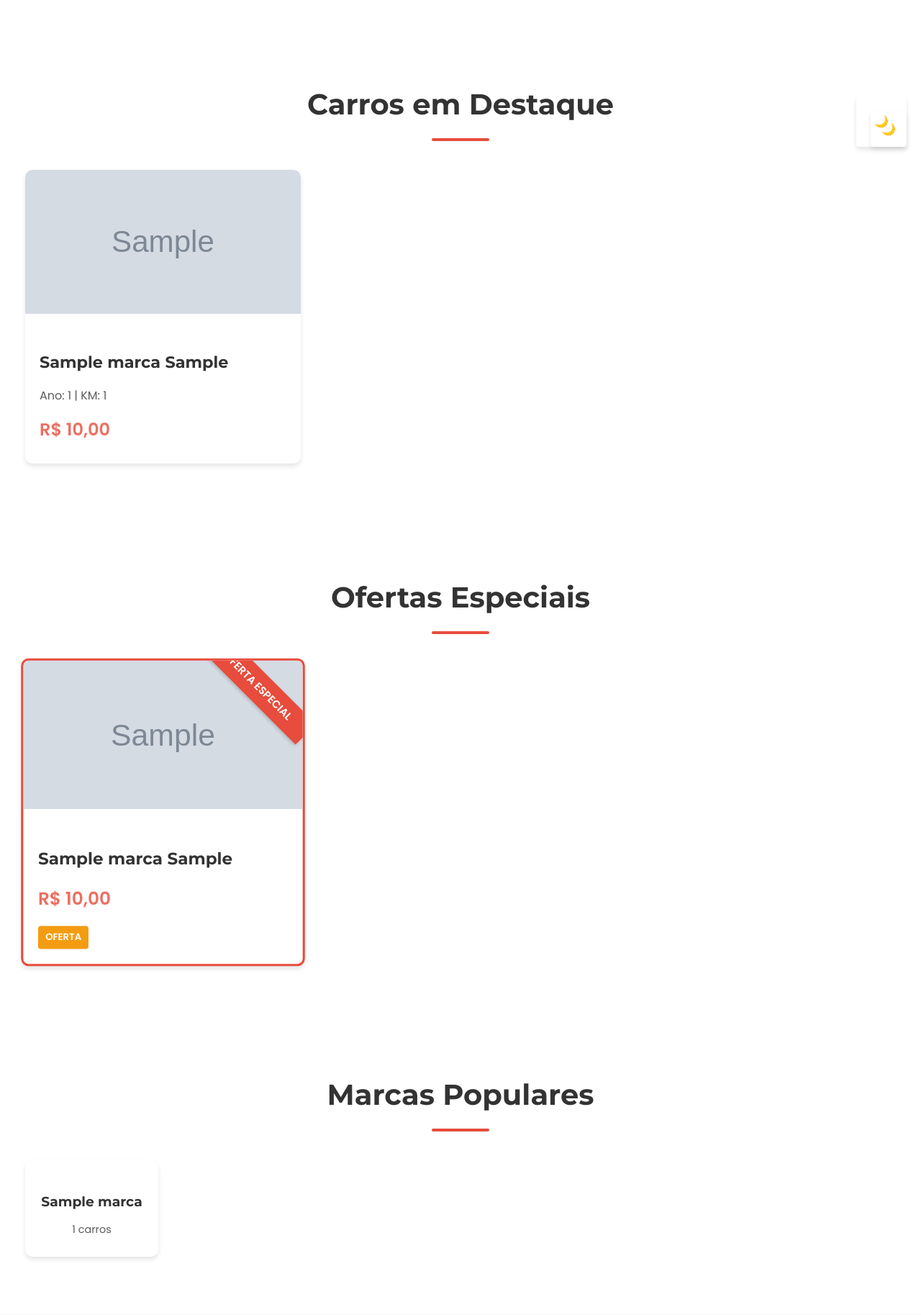
After one commit to GGneto10/carros_2, a Django app: page /home/ in a window 1280 px wide. The commit adds this page. Shown: the part 576-2403 px from the top of the page at 72% size. Run offline with Django 5.2, Linux system fonts and the light colour scheme; tables that the repository leaves empty hold one stand-in row (values such as "Sample post"); grey boxes marked "Sample" are stand-in pictures.

Commit message:
criaçãode nova view(HomeView) , adição de nova página, melhorias no formato de entrada no site.

```diff
--- a/app/app/templates/base.html
+++ b/app/app/templates/base.html
@@ -157,7 +157,7 @@
     <nav>
       <ul>
         <li class="logo">Cangaro Multimarcas</li>
-        <li><a href="#">Home</a></li>
+        <li><a href="/home/">Home</a></li>
         <li><a href="/lista/">Carros</a></li>
         <!-- Botão Cadastrar Carros com estilo igual aos outros -->
         <li><a href="/add/carros">Cadastrar Carros</a></li>
@@ -187,8 +187,8 @@
 
   <footer>
     <p>&copy; 2024 Cangaro Multimarcas - Todos os direitos reservados</p>
-    <p>Endereço: Sua Rua, 123 - Sua Cidade - Seu Estado</p>
-    <p>Telefone: (00) 00000-0000 | Email: contato@cangaromultimarcas.com.br</p>
+    <p>Endereço: Sua Rua, 123 - Natal - RN</p>
+    <p>Telefone: (84) 99447-3369 | Email: cangaromultimarcas@gmail.com</p>
   </footer>
 
   <script>
--- /dev/null
+++ b/app/app/templates/home.html
@@ -0,0 +1,451 @@
+<!DOCTYPE html>
+<html lang="pt-br">
+<head>
+    <meta charset="UTF-8">
+    <meta name="viewport" content="width=device-width, initial-scale=1.0">
+    <title>AutoPremium - Encontre Seu Carro Ideal</title>
+    <link href="https://fonts.googleapis.com/css2?family=Montserrat:wght@400;500;600;700&family=Roboto:wght@300;400;500&display=swap" rel="stylesheet">
+    <style>
+        :root {
+            --primary: #2c3e50;
+            --secondary: #e74c3c;
+            --accent: #3498db;
+            --light: #ecf0f1;
+            --dark: #2c3e50;
+            --success: #27ae60;
+            --warning: #f39c12;
+            --shadow: 0 4px 6px rgba(0, 0, 0, 0.1);
+            --shadow-hover: 0 10px 15px rgba(0, 0, 0, 0.2);
+            --transition: all 0.3s ease;
+
+            /* Variáveis para modo escuro */
+            --bg-color: #f8f9fa;
+            --text-color: #333;
+            --card-bg: white;
+            --section-bg: transparent;
+        }
+
+        [data-theme="dark"] {
+            --bg-color: #1a1a1a;
+            --text-color: #f0f0f0;
+            --card-bg: #2d2d2d;
+            --section-bg: transparent;
+            --dark: #f0f0f0;
+        }
+
+        body {
+            font-family: 'Roboto', sans-serif;
+            color: var(--text-color);
+            line-height: 1.6;
+            background-color: var(--bg-color);
+            transition: background-color 0.3s ease, color 0.3s ease;
+        }
+
+        h1, h2, h3, h4, h5 {
+            font-family: 'Montserrat', sans-serif;
+            font-weight: 700;
+            margin-bottom: 1rem;
+            color: var(--text-color);
+        }
+
+        .home-container {
+            max-width: 1400px;
+            margin: 0 auto;
+            padding: 0 15px;
+        }
+
+        /* Botão de alternar tema */
+        .theme-toggle {
+            position: fixed;
+            bottom: 20px;
+            right: 20px;
+            background: var(--card-bg);
+            border: 2px solid var(--secondary);
+            width: 50px;
+            height: 50px;
+            border-radius: 50%;
+            display: flex;
+            align-items: center;
+            justify-content: center;
+            cursor: pointer;
+            box-shadow: var(--shadow);
+            z-index: 1000;
+            font-size: 1.2rem;
+        }
+
+        /* Hero Section */
+        .hero-section {
+            background: linear-gradient(rgba(0, 0, 0, 0.7), rgba(0, 0, 0, 0.7)), url('https://images.unsplash.com/photo-1537005081207-04f90e3ba640?ixlib=rb-1.2.1&auto=format&fit=crop&w=1600&h=800&q=80') no-repeat center center/cover;
+            color: white;
+            padding: 100px 0;
+            text-align: center;
+            border-radius: 10px;
+            margin: 20px 0;
+        }
+
+        .hero-content h1 {
+            font-size: 3.5rem;
+            margin-bottom: 20px;
+            text-shadow: 2px 2px 4px rgba(0, 0, 0, 0.5);
+        }
+
+        .hero-content p {
+            font-size: 1.5rem;
+            margin-bottom: 30px;
+        }
+
+        .hero-search {
+            display: flex;
+            max-width: 700px;
+            margin: 0 auto;
+            box-shadow: var(--shadow);
+            border-radius: 50px;
+            overflow: hidden;
+        }
+
+        .hero-search input {
+            flex: 1;
+            padding: 18px 25px;
+            border: none;
+            font-size: 1.1rem;
+        }
+
+        .hero-search button {
+            background: var(--secondary);
+            color: white;
+            border: none;
+            padding: 0 30px;
+            font-weight: 600;
+            font-size: 1.1rem;
+            cursor: pointer;
+            transition: var(--transition);
+        }
+
+        .hero-search button:hover {
+            background: #c0392b;
+        }
+
+        /* Sections */
+        .section {
+            padding: 60px 0;
+            background-color: var(--section-bg);
+        }
+
+        .section h2 {
+            text-align: center;
+            font-size: 2.5rem;
+            margin-bottom: 40px;
+            color: var(--text-color);
+            position: relative;
+        }
+
+        .section h2:after {
+            content: '';
+            display: block;
+            width: 80px;
+            height: 4px;
+            background: var(--secondary);
+            margin: 15px auto;
+            border-radius: 2px;
+        }
+
+        /* Car Grid */
+        .car-grid {
+            display: grid;
+            grid-template-columns: repeat(auto-fill, minmax(300px, 1fr));
+            gap: 30px;
+            margin-top: 30px;
+        }
+
+        .car-card {
+            background: var(--card-bg);
+            border-radius: 10px;
+            overflow: hidden;
+            box-shadow: var(--shadow);
+            transition: var(--transition);
+        }
+
+        .car-card:hover {
+            transform: translateY(-10px);
+            box-shadow: var(--shadow-hover);
+        }
+
+        .car-card img {
+            width: 100%;
+            height: 200px;
+            object-fit: cover;
+            transition: var(--transition);
+        }
+
+        .car-card:hover img {
+            transform: scale(1.05);
+        }
+
+        .no-photo {
+            height: 200px;
+            display: flex;
+            align-items: center;
+            justify-content: center;
+            font-size: 4rem;
+            background: #ddd;
+            color: #666;
+        }
+
+        .car-info {
+            padding: 20px;
+        }
+
+        .car-info h3 {
+            font-size: 1.4rem;
+            color: var(--text-color);
+        }
+
+        .car-info p {
+            margin: 8px 0;
+            color: var(--text-color);
+            opacity: 0.8;
+        }
+
+        .price {
+            font-size: 1.5rem;
+            font-weight: 700;
+            color: var(--secondary) !important;
+            margin-top: 15px !important;
+        }
+
+        /* Ofertas Especiais - Destaque */
+        .car-card.highlight {
+            border: 3px solid var(--secondary);
+            position: relative;
+            transform: scale(1.03);
+        }
+
+        .car-card.highlight:before {
+            content: 'OFERTA ESPECIAL';
+            position: absolute;
+            top: 15px;
+            right: -30px;
+            background: var(--secondary);
+            color: white;
+            padding: 8px 30px;
+            font-size: 0.9rem;
+            font-weight: 700;
+            transform: rotate(45deg);
+            z-index: 1;
+            box-shadow: 0 2px 5px rgba(0,0,0,0.2);
+        }
+
+        .badge {
+            display: inline-block;
+            background: var(--warning);
+            color: white;
+            padding: 5px 10px;
+            border-radius: 4px;
+            font-size: 0.8rem;
+            font-weight: 700;
+            margin-top: 10px;
+        }
+
+        /* Brands Grid */
+        .brands-grid {
+            display: grid;
+            grid-template-columns: repeat(auto-fill, minmax(180px, 1fr));
+            gap: 20px;
+        }
+
+        .brand-card {
+            background: var(--card-bg);
+            padding: 25px 15px;
+            border-radius: 10px;
+            text-align: center;
+            box-shadow: var(--shadow);
+            transition: var(--transition);
+            text-decoration: none;
+            color: var(--text-color);
+        }
+
+        .brand-card:hover {
+            transform: translateY(-5px);
+            box-shadow: var(--shadow-hover);
+            color: var(--accent);
+        }
+
+        .brand-card h3 {
+            margin-bottom: 10px;
+        }
+
+        .brand-card span {
+            color: var(--text-color);
+            opacity: 0.8;
+            font-size: 0.9rem;
+        }
+
+        /* Responsividade */
+        @media (max-width: 992px) {
+            .hero-content h1 {
+                font-size: 2.8rem;
+            }
+
+            .hero-content p {
+                font-size: 1.2rem;
+            }
+
+            .section h2 {
+                font-size: 2rem;
+            }
+        }
+
+        @media (max-width: 768px) {
+            .hero-section {
+                padding: 70px 0;
+            }
+
+            .hero-search {
+                flex-direction: column;
+                border-radius: 10px;
+            }
+
+            .hero-search input {
+                border-radius: 10px 10px 0 0;
+            }
+
+            .hero-search button {
+                border-radius: 0 0 10px 10px;
+                padding: 15px;
+            }
+
+            .car-grid {
+                grid-template-columns: repeat(auto-fill, minmax(250px, 1fr));
+            }
+        }
+
+        @media (max-width: 576px) {
+            .hero-content h1 {
+                font-size: 2.2rem;
+            }
+
+            .section {
+                padding: 40px 0;
+            }
+
+            .car-grid {
+                grid-template-columns: 1fr;
+            }
+
+            .brands-grid {
+                grid-template-columns: repeat(2, 1fr);
+            }
+        }
+    </style>
+</head>
+<body>
+    {% extends "base.html" %}
+    {% load custom_filters %}
+
+    {% block content %}
+    <div class="home-container">
+        <!-- Botão para alternar entre temas -->
+        <div class="theme-toggle" id="themeToggle">🌙</div>
+
+        <!-- Hero Section -->
+        <section class="hero-section">
+            <div class="hero-content">
+                <h1>Encontre Seu Carro Ideal</h1>
+                <p> Temos carros disponíveis apartir de R$ {{ estatisticas.preco_minimo|format_currency}}</p>
+
+                <!-- Barra de busca rápida -->
+                <form method="GET" action="{% url 'lista_carros' %}" class="hero-search">
+                    <input type="text" name="search" placeholder="Buscar por modelo, marca, cor..."
+                           value="{{ search_query }}">
+                    <button type="submit">🔍 Buscar</button>
+                </form>
+            </div>
+        </section>
+
+        <!-- Destaques -->
+        <section class="section">
+            <h2>Carros em Destaque</h2>
+            <div class="car-grid">
+                {% for carro in carros_destaque %}
+                    <div class="car-card">
+                        {% if carro.foto %}
+                            <img src="{{ carro.foto.url }}" alt="{{ carro.marca.name }} {{ carro.modelo }}">
+                        {% else %}
+                            <div class="no-photo">🚗</div>
+                        {% endif %}
+                        <div class="car-info">
+                            <h3>{{ carro.marca.name }} {{ carro.modelo }}</h3>
+                            <p>Ano: {{ carro.ano_fabricacao }} | KM: {{ carro.km|format_km }}</p>
+                            <p class="price">R$ {{ carro.valor|format_currency }}</p>
+                        </div>
+                    </div>
+                {% endfor %}
+            </div>
+        </section>
+
+        <!-- Ofertas -->
+        <section class="section">
+            <h2>Ofertas Especiais</h2>
+            <div class="car-grid">
+                {% for carro in carros_ofertas %}
+                    <div class="car-card highlight">
+                        {% if carro.foto %}
+                            <img src="{{ carro.foto.url }}" alt="{{ carro.marca.name }} {{ carro.modelo }}">
+                        {% else %}
+                            <div class="no-photo">💰</div>
+                        {% endif %}
+                        <div class="car-info">
+                            <h3>{{ carro.marca.name }} {{ carro.modelo }}</h3>
+                            <p class="price">R$ {{ carro.valor|format_currency }}</p>
+                            <span class="badge">OFERTA</span>
+                        </div>
+                    </div>
+                {% endfor %}
+            </div>
+        </section>
+
+        <!-- Marcas -->
+        <section class="section">
+            <h2>Marcas Populares</h2>
+            <div class="brands-grid">
+                {% for marca in marcas_populares %}
+                    <a href="{% url 'lista_carros' %}?marca={{ marca.id }}" class="brand-card">
+                        <h3>{{ marca.name }}</h3>
+                        <span>{{ marca.total_carros }} carros</span>
+                    </a>
+                {% endfor %}
+            </div>
+        </section>
+    </div>
+
+    <script>
+        // Sistema de alternância de tema claro/escuro
+        document.addEventListener('DOMContentLoaded', function() {
+            const themeToggle = document.getElementById('themeToggle');
+            const body = document.body;
+
+            // Verificar se há uma preferência salva
+            const savedTheme = localStorage.getItem('theme');
+            if (savedTheme) {
+                body.setAttribute('data-theme', savedTheme);
+                themeToggle.textContent = savedTheme === 'dark' ? '☀️' : '🌙';
+            }
+
+            // Alternar tema ao clicar no botão
+            themeToggle.addEventListener('click', function() {
+                const currentTheme = body.getAttribute('data-theme');
+                if (currentTheme === 'dark') {
+                    body.removeAttribute('data-theme');
+                    themeToggle.textContent = '🌙';
+                    localStorage.setItem('theme', 'light');
+                } else {
+                    body.setAttribute('data-theme', 'dark');
+                    themeToggle.textContent = '☀️';
+                    localStorage.setItem('theme', 'dark');
+                }
+            });
+        });
+    </script>
+    {% endblock %}
+</body>
+</html>
--- a/app/app/urls.py
+++ b/app/app/urls.py
@@ -16,7 +16,7 @@ Including another URLconf
 """
 from django.contrib import admin
 from django.urls import path
-from carros.views import CarrosListView, CarrosDetailView, AddCarroCreateView, AtualizarCarroUpdateView, DeletarCarroDeleteView
+from carros.views import CarrosListView, CarrosDetailView, AddCarroCreateView, AtualizarCarroUpdateView, DeletarCarroDeleteView, HomeView
 from django.views.generic import RedirectView
 from django.conf import settings
 from django.conf.urls.static import static
@@ -25,7 +25,8 @@ from contas.views import cadastro_view, login_view, logout_view
 urlpatterns = [
     path('admin/', admin.site.urls),
     path('lista/', CarrosListView.as_view(), name='lista_carros'),
-    path('', RedirectView.as_view(url='login/')),
+    path('', RedirectView.as_view(url='home/')),
+    path('home/', HomeView.as_view(), name='home'),
     path('carros/detalhes/<int:pk>/', CarrosDetailView.as_view(), name='detalhes_carros'),
     path('add/carros/', AddCarroCreateView.as_view(), name='add_carro'),
     path('cadastro/', cadastro_view, name='cadastro'),
--- a/carros/views.py
+++ b/carros/views.py
@@ -1,10 +1,12 @@
-from carros.models import Carro
-from django.views.generic import ListView, DetailView, CreateView, UpdateView, DeleteView
+from carros.models import Carro, Marca
+from django.views.generic import ListView, DetailView, CreateView, UpdateView, DeleteView, TemplateView
 from .forms import CarroModelForm
-from django.db.models import Q
+from django.db.models import Q, Count, Min, Max
 from django.contrib.auth.decorators import login_required
 from django.utils.decorators import method_decorator
 from django.urls import reverse_lazy
+from django.utils import timezone
+from datetime import timedelta
 
 #Listar e Detalhar Carros:
 class CarrosListView(ListView):
@@ -14,20 +16,18 @@ class CarrosListView(ListView):
 
     def get_queryset(self):
         carros = super().get_queryset().order_by('modelo')
-        #esse "super" é uma função que acessa o pai dessa função. a classe neste caso.
-        #ou seja, ela acessa o queryset do ListView e ordena os carros por modelo.
-        #o mesmo que isso: cars = Car.objects.all().order_by('model')
         search = self.request.GET.get('search')
 
         if search:
             carros = carros.filter(
-            Q(modelo__icontains=search) |
-            Q(marca__icontains=search) |
-            Q(ano_fabricacao__icontains=search) |
-            Q(ano_modelo__icontains=search) |
-            Q(placa__icontains=search)
-        ).order_by('modelo') # Filtra em múltiplos campos usando Q objects para OR conditions
+                Q(modelo__icontains=search) |
+                Q(marca__name__icontains=search) |
+                Q(ano_fabricacao__icontains=search) |
+                Q(ano_modelo__icontains=search) |
+                Q(placa__icontains=search)
+            ).order_by('modelo')
         return carros
+
 
 class CarrosDetailView(DetailView):
     model = Carro
@@ -55,3 +55,56 @@ class DeletarCarroDeleteView(DeleteView):
     model = Carro
     template_name = 'deletar_carro.html'
     success_url = '/lista/'
+
+class HomeView(TemplateView):
+    template_name = 'home.html'
+
+    def get_context_data(self, **kwargs):
+        context = super().get_context_data(**kwargs)
+
+        # Busca simples (se houver)
+        search_query = self.request.GET.get('search', '')
+
+        # Carros em destaque (últimos 8 cadastrados)
+        carros_destaque = Carro.objects.all().order_by('-id')[:8]
+
+        # Ofertas especiais (carros mais baratos)
+        carros_ofertas = Carro.objects.filter(valor__isnull=False).order_by('valor')[:6]
+
+        # Carros com foto (para melhor visualização)
+        carros_com_foto = Carro.objects.exclude(foto__isnull=True).exclude(foto='')[:12]
+
+        # Marcas com mais carros
+        marcas_populares = Marca.objects.annotate(
+            total_carros=Count('marca_carro')
+        ).filter(total_carros__gt=0).order_by('-total_carros')[:10]
+
+        # Estatísticas para a home
+        estatisticas = {
+            'total_carros': Carro.objects.count(),
+            'carros_com_foto': Carro.objects.exclude(foto__isnull=True).exclude(foto='').count(),
+            'preco_minimo': Carro.objects.aggregate(Min('valor'))['valor__min'],
+            'preco_maximo': Carro.objects.aggregate(Max('valor'))['valor__max'],
+            'marca_mais_popular': Marca.objects.annotate(
+                total=Count('marca_carro')
+            ).order_by('-total').first(),
+        }
+
+         # Filtros recentes (últimos 6 meses)
+        seis_meses_atras = timezone.now() - timedelta(days=180)
+        carros_recentes = Carro.objects.filter(
+            Q(ano_fabricacao__gte=timezone.now().year - 2) |
+            Q(ano_modelo__gte=timezone.now().year - 2)
+        )[:4]
+
+        context.update({
+            'carros_destaque': carros_destaque,
+            'carros_ofertas': carros_ofertas,
+            'carros_com_foto': carros_com_foto,
+            'marcas_populares': marcas_populares,
+            'carros_recentes': carros_recentes,
+            'estatisticas': estatisticas,
+            'search_query': search_query,
+        })
+
+        return context
```
Also changed, not shown: app/media/carros/OIP_3.webp (added), carros/migrations/0004_rename_name_marca_nome.py (added), carros/migrations/0005_rename_nome_marca_name.py (added).
